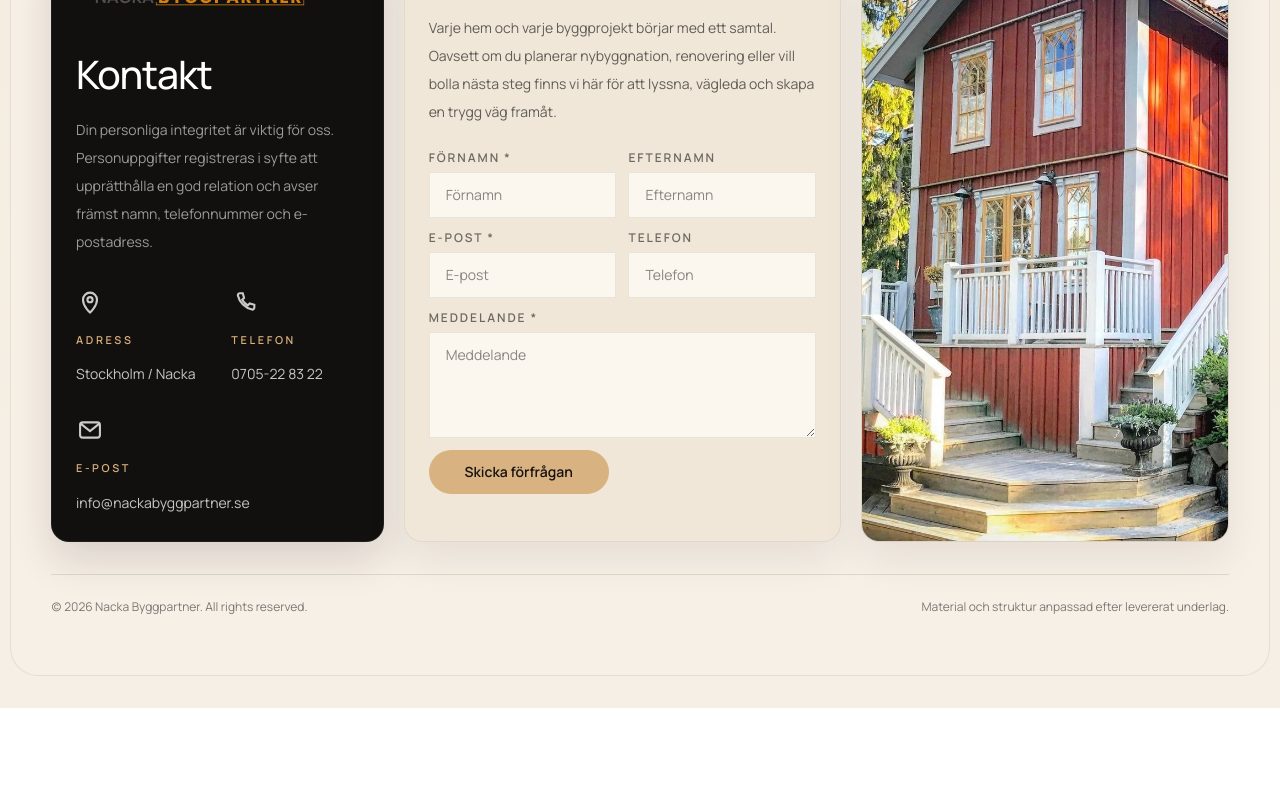
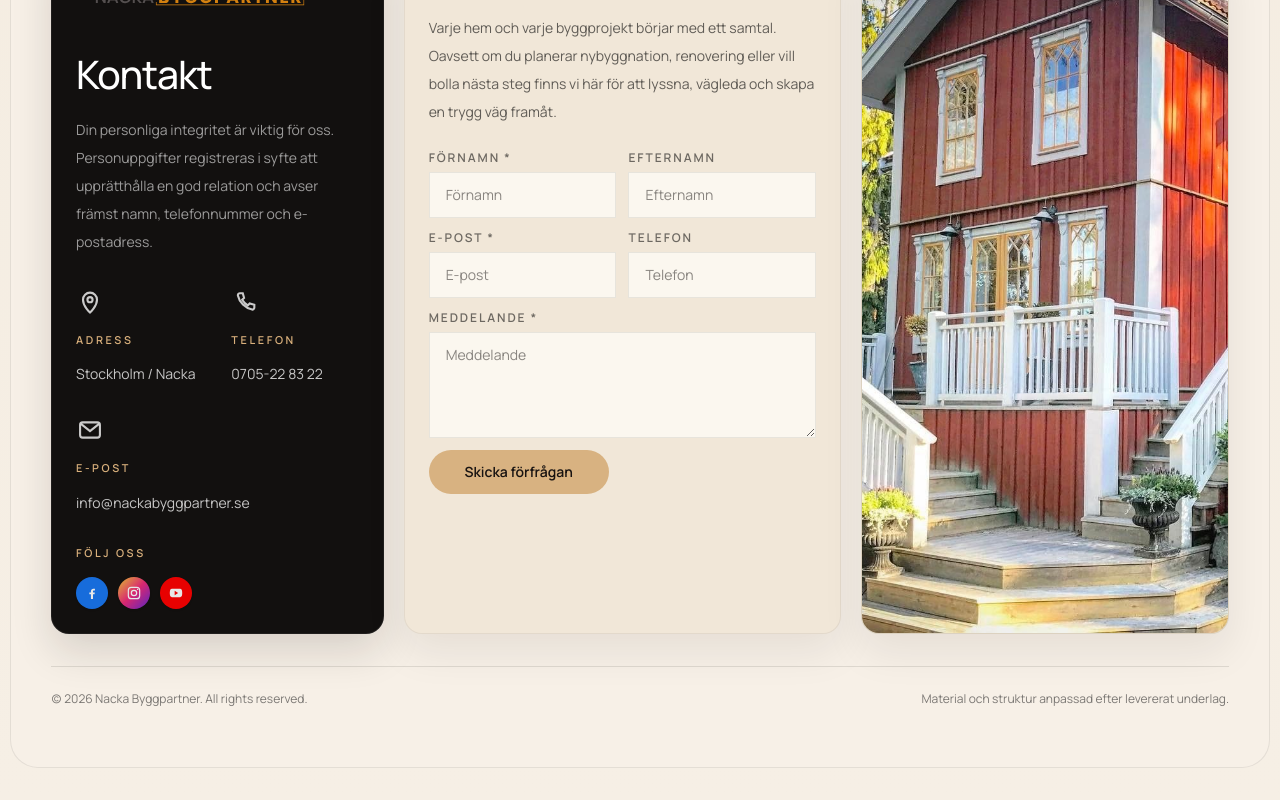
Before and after one commit to osmanosmani/Nacka-Byggpartner, a React (Vite) app: page / in a window 1280 px wide. Shown: the part 7251-8051 px from the top of the page. Before the commit the page ends 7959 px from the top, so only its background shows below. Built offline with nearby package versions, Linux system fonts and the light colour scheme; the HTML template or start-up script is replaced by a standard one; a web font is replaced by a local one.

Commit message:
Restore footer social icons

```diff
--- a/src/components/Footer.jsx
+++ b/src/components/Footer.jsx
@@ -7,6 +7,14 @@ const CONTACT_PHONE = '0705-22 83 22'
 const fieldClass =
   'w-full border border-black/8 bg-[#fbf7ef] px-4 py-3 text-sm font-normal normal-case tracking-normal text-[#181311] outline-none transition focus:border-[#b55f32] focus:ring-2 focus:ring-[#b55f32]/20'
 const labelClass = 'grid gap-1.5 text-xs font-semibold uppercase tracking-[0.16em] text-black/55'
+const socialIconClass =
+  'inline-flex h-8 w-8 items-center justify-center rounded-full text-white shadow-sm transition hover:scale-105'
+
+const SOCIAL_LINKS = [
+  { name: 'Facebook', href: '', className: 'bg-[#1877f2]' },
+  { name: 'Instagram', href: '', className: 'bg-[linear-gradient(135deg,#f9ce34,#ee2a7b,#6228d7)]' },
+  { name: 'YouTube', href: '', className: 'bg-[#ff0000]' },
+]
 
 function PinIcon() {
   return (
@@ -56,6 +64,46 @@ function MailIcon() {
       <path d="m4.5 7 7.5 6 7.5-6" />
     </svg>
   )
+}
+
+function FacebookIcon() {
+  return (
+    <svg viewBox="0 0 24 24" fill="currentColor" className="h-4 w-4" aria-hidden="true" focusable="false">
+      <path d="M13.5 21v-7h2.3l.4-2.8h-2.7V9.5c0-.8.2-1.4 1.4-1.4h1.5V5.6c-.3 0-1.2-.1-2.3-.1-2.2 0-3.7 1.3-3.7 3.9v1.8H8v2.8h2.4v7h3.1Z" />
+    </svg>
+  )
+}
+
+function InstagramIcon() {
+  return (
+    <svg
+      viewBox="0 0 24 24"
+      fill="none"
+      stroke="currentColor"
+      strokeWidth="1.8"
+      className="h-4 w-4"
+      aria-hidden="true"
+      focusable="false"
+    >
+      <rect x="3.5" y="3.5" width="17" height="17" rx="4.5" />
+      <circle cx="12" cy="12" r="4" />
+      <circle cx="17.4" cy="6.6" r="1" fill="currentColor" stroke="none" />
+    </svg>
+  )
+}
+
+function YouTubeIcon() {
+  return (
+    <svg viewBox="0 0 24 24" fill="currentColor" className="h-4 w-4" aria-hidden="true" focusable="false">
+      <path d="M21 8.5c-.2-1.4-1.3-2.5-2.7-2.7C16.9 5.5 14.7 5.5 12 5.5s-4.9 0-6.3.3C4.3 6 3.2 7.1 3 8.5c-.3 1.4-.3 2.7-.3 3.5s0 2.1.3 3.5c.2 1.4 1.3 2.5 2.7 2.7 1.4.3 3.6.3 6.3.3s4.9 0 6.3-.3c1.4-.2 2.5-1.3 2.7-2.7.3-1.4.3-2.7.3-3.5s0-2.1-.3-3.5ZM10 15.2V8.8l5.2 3.2-5.2 3.2Z" />
+    </svg>
+  )
+}
+
+function SocialIcon({ name }) {
+  if (name === 'Facebook') return <FacebookIcon />
+  if (name === 'Instagram') return <InstagramIcon />
+  return <YouTubeIcon />
 }
 
 function Footer() {
@@ -145,6 +193,38 @@ function Footer() {
                 <p className="mt-3 break-words text-sm leading-7 text-white/76">
                   <a href={`mailto:${CONTACT_EMAIL}`}>{CONTACT_EMAIL}</a>
                 </p>
+              </div>
+
+              <div className="sm:col-span-2">
+                <p className="text-[0.68rem] font-semibold uppercase tracking-[0.24em] text-[#d9b07c]">
+                  Följ oss
+                </p>
+                <div className="mt-4 flex flex-wrap items-center gap-2.5">
+                  {SOCIAL_LINKS.map((item) =>
+                    item.href ? (
+                      <a
+                        key={item.name}
+                        href={item.href}
+                        target="_blank"
+                        rel="noreferrer"
+                        aria-label={item.name}
+                        className={`${socialIconClass} ${item.className}`}
+                      >
+                        <SocialIcon name={item.name} />
+                      </a>
+                    ) : (
+                      <span
+                        key={item.name}
+                        role="img"
+                        aria-label={`${item.name} kommer snart`}
+                        title={`${item.name} kommer snart`}
+                        className={`${socialIconClass} ${item.className} cursor-default opacity-90`}
+                      >
+                        <SocialIcon name={item.name} />
+                      </span>
+                    ),
+                  )}
+                </div>
               </div>
             </div>
           </div>
```
